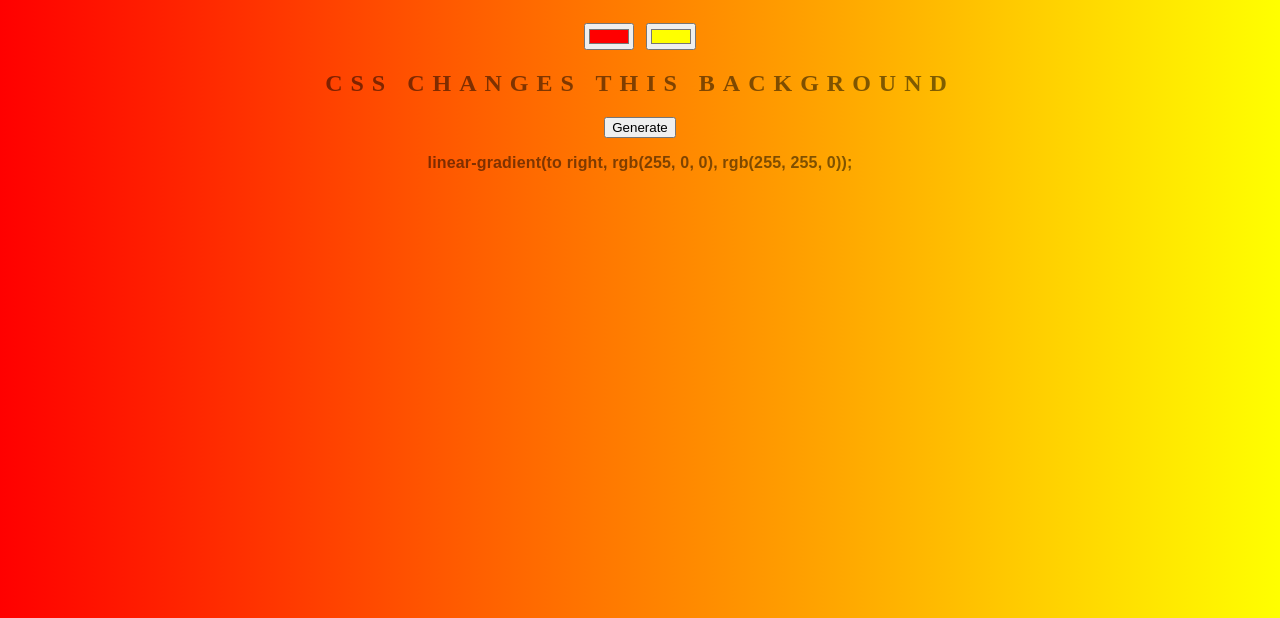
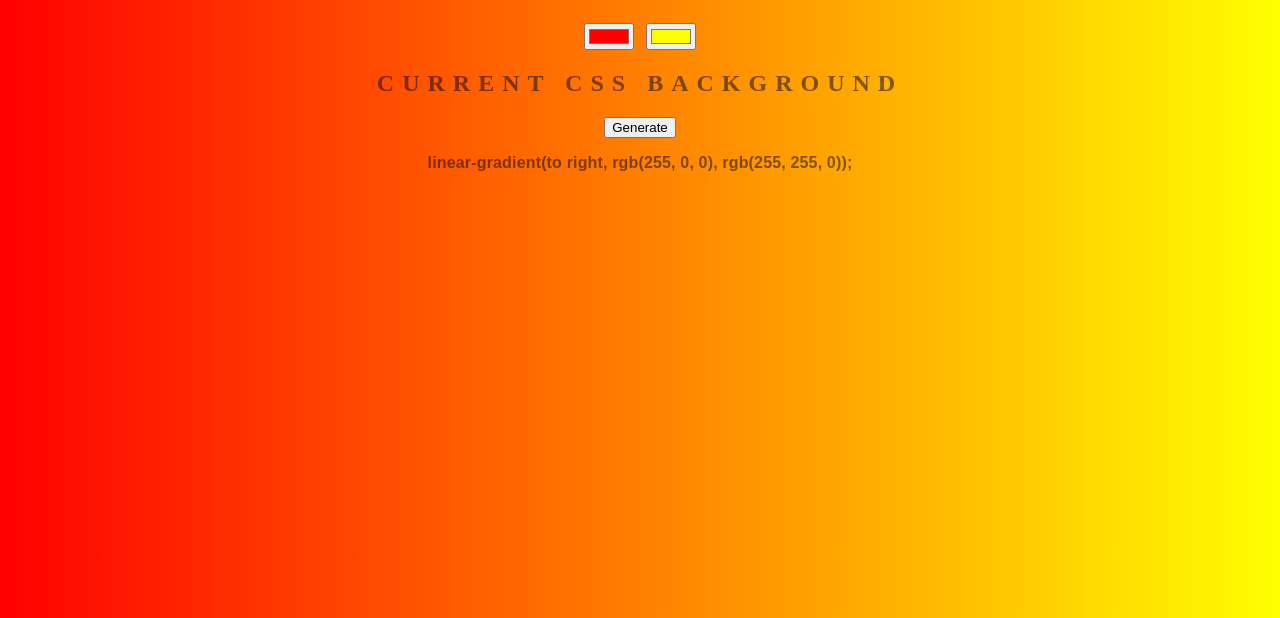
Before and after one commit to M-Akthar/background-generator, a plain HTML site: page index.html in a window 1280 px wide. Shown: the part 182-800 px from the top of the page. Drawn offline with Linux system fonts and the light colour scheme.

Commit message:
Reverted the text changes from the branch test

```diff
--- a/index.html
+++ b/index.html
@@ -11,7 +11,7 @@
 	<input class="colour1" type="color" name="colour1" value="#FF0000">
 	<input class="colour2" type="color" name="colour2" value="#FFFF00">
 
-	<h2>CSS changes this background</h2>
+	<h2>Current CSS background</h2>
 
 	<button id="generate">Generate</button>
 
```
